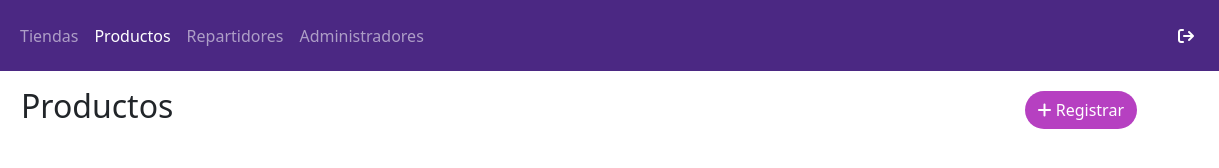
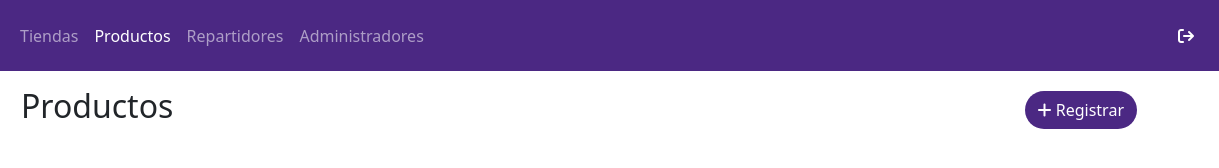
Before and after one commit to LuisManuelPozoDLT6/DulceriaFront, a plain HTML site: page Front/pages/admin/productos/productos.html in a window 1280 px wide. Shown: the full height of the page, 61-1280 px from the left. Drawn offline with nearby package versions, Linux system fonts and the light colour scheme; no server answers; sample sign-in values are in the browser's storage.

Commit message:
Update productos.html

```diff
--- a/Front/pages/admin/productos/productos.html
+++ b/Front/pages/admin/productos/productos.html
@@ -52,7 +52,7 @@
 
   <div class="mb-3 container d-flex justify-content-between align-items-center">
     <h2 class="mt-3">Productos</h2>
-    <button type="button" data-bs-toggle="modal" data-bs-target="#productModal" class="btn btn-rosa rounded-pill mt-3">
+    <button type="button" data-bs-toggle="modal" data-bs-target="#productModal" class="btn btn-morado rounded-pill mt-3">
       <i class="fa-solid fa-plus"></i> Registrar</button>
   </div>
 
```
